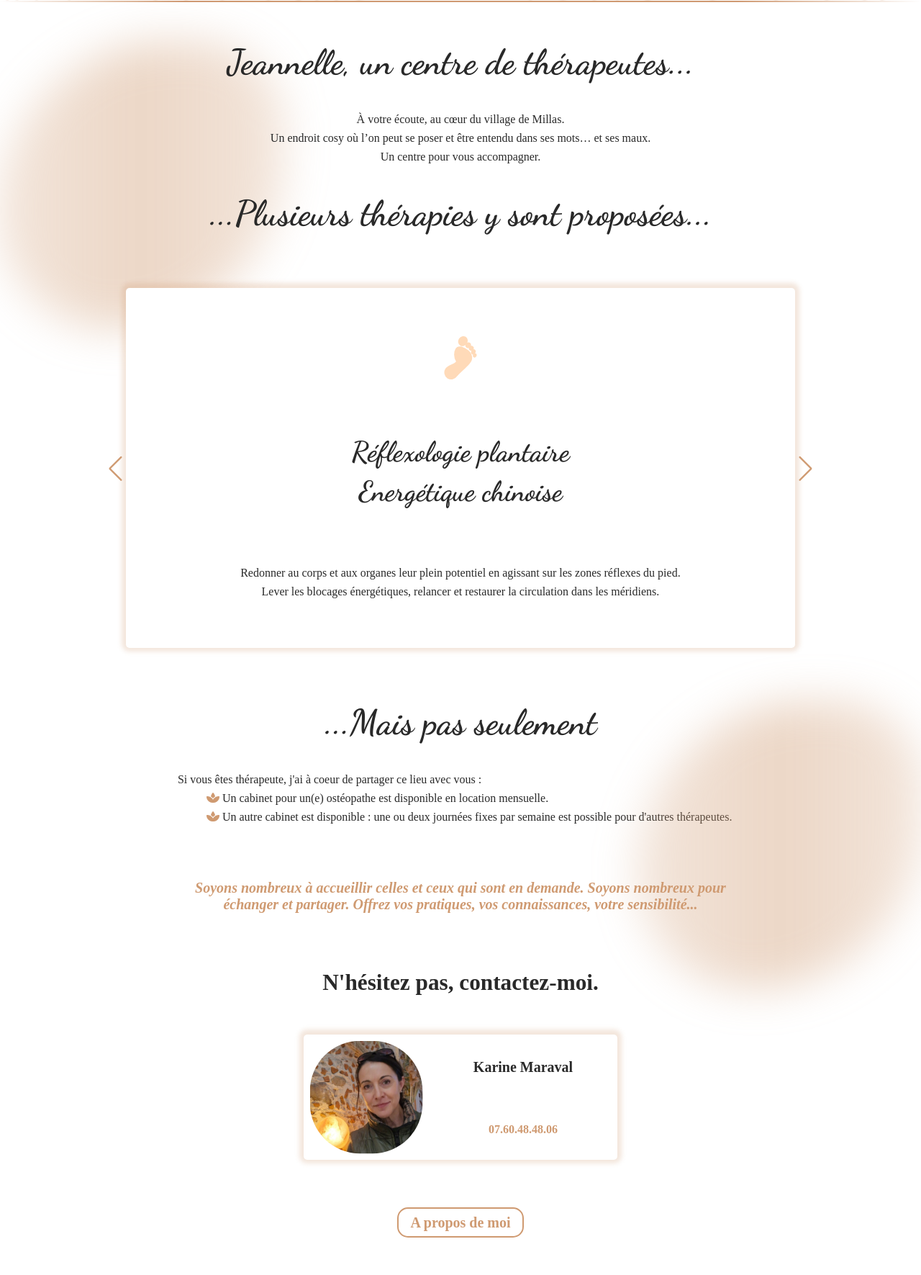
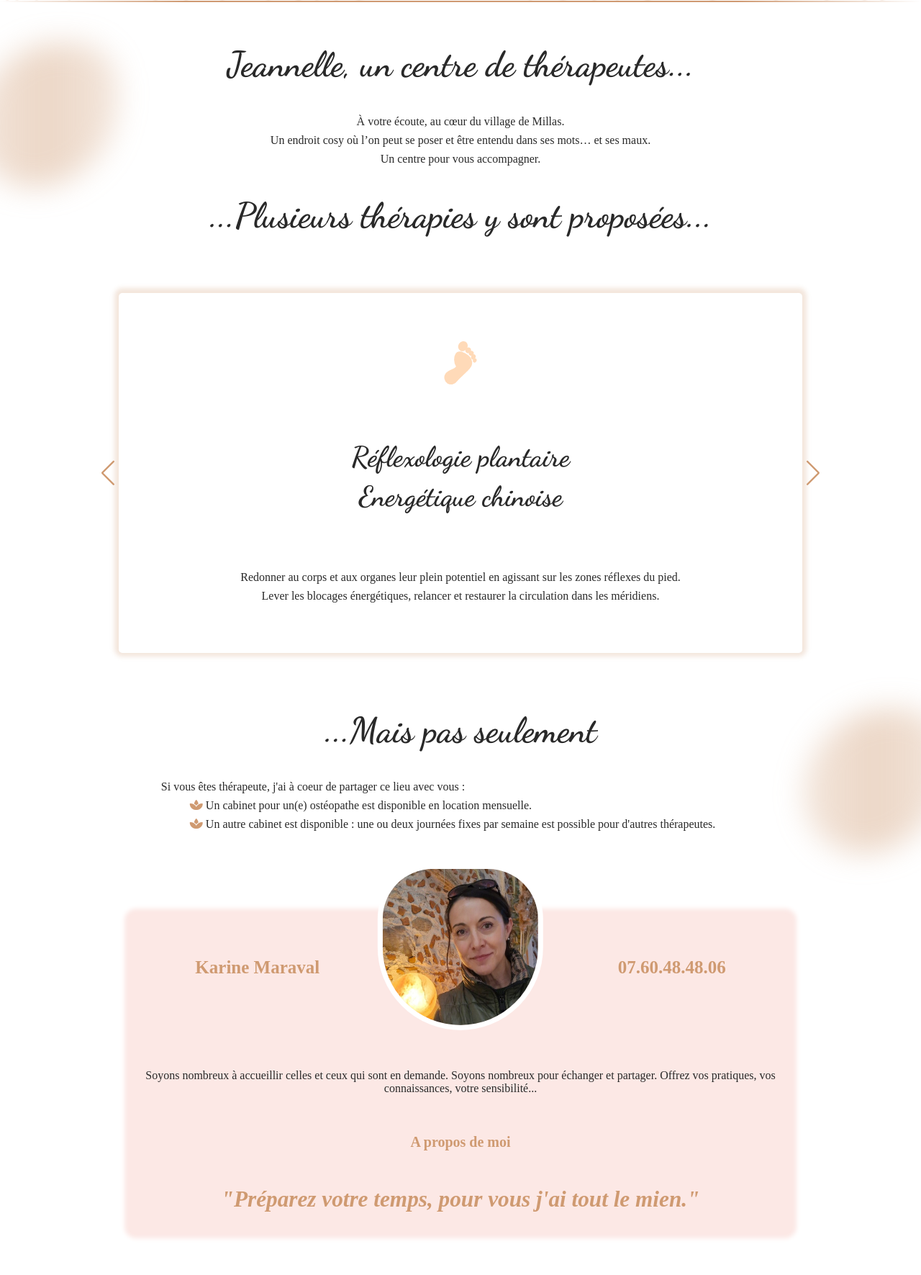
Before and after one commit to Nifrael/jeannelle-1, a PHP site: page / in a window 1280 px wide. Shown: the part 469-2240 px from the top of the page at 72% size. Run offline with PHP 8.4, Linux system fonts and the light colour scheme; some libraries are stand-ins or nearby versions; some web fonts are replaced.

Commit message:
Changement de design de la carte thérapeute

```diff
--- a/accueil.html
+++ b/accueil.html
@@ -158,25 +158,26 @@
                 journées fixes par semaine est possible pour d'autres
                 thérapeutes.</dd>
             </p>
-            <p>Soyons nombreux à accueillir celles et ceux qui sont en demande. Soyons nombreux pour échanger et
-              partager.
-              Offrez vos pratiques, vos connaissances, votre sensibilité...
-            </p>
+
           </div>
-          <h3>N'hésitez pas, contactez-moi.</h3>
+          <!-- <h3>N'hésitez pas, contactez-moi.</h3> -->
         </div>
       </div>
       <div class="therapist-card">
-        <h5>Karine Maraval</h5>
         <img src="assets/images/KM-avatar3.jpg" alt="" class="avatar">
-        <p>07.60.48.48.06</p>
+        <h4>Karine Maraval</h4>
+        <h4>07.60.48.48.06</h4>
+        <p>Soyons nombreux à accueillir celles et ceux qui sont en demande. Soyons nombreux pour échanger et
+          partager.
+          Offrez vos pratiques, vos connaissances, votre sensibilité...
+        </p>
+        <div class="button-container">
+          <a href="a-propos.html" class="button">A propos de moi</a>
+        </div>
+        <cite class="citation-home">
+          <h3>"Préparez votre temps, pour vous j'ai tout le mien."</h3>
+        </cite>
       </div>
-      <div class="button-container">
-        <a href="a-propos.html" class="button">A propos de moi</a>
-      </div>
-      <cite class="citation-home">
-        <h3>"Préparez votre temps, pour vous j'ai tout le mien."</h3>
-      </cite>
     </section>
   </main>
   <div class="photo-end"></div>
--- a/assets/css/accueil.css
+++ b/assets/css/accueil.css
@@ -130,8 +130,8 @@
 
 .blur-circle {
   position: absolute;
-  width: 400px;
-  height: 400px;
+  width: 200px;
+  height: 200px;
   background: linear-gradient(
     90deg,
     rgba(207, 154, 113, 0.25) 0%,
@@ -142,7 +142,7 @@
   border-top-right-radius: 30%;
   border-bottom-right-radius: 60%;
   border-bottom-left-radius: 40%;
-  filter: blur(30px);
+  filter: blur(20px);
 }
 
 .left {
@@ -203,6 +203,66 @@
 /* Carte du thérapeute */
 
 .therapist-card {
+  width: 80%;
+  margin: 10% auto 3% auto;
+  position: relative;
+  box-shadow: 0px -1px 6px 6px var(--main-color);
+  border-radius: 10px;
+  display: grid;
+  grid-template-columns: repeat(2, 1fr);
+  grid-template-rows: 150px 30px repeat(4, auto);
+  background-color: var(--main-color);
+}
+
+.therapist-card img {
+  position: absolute;
+  top: 0;
+  left: 50%;
+  width: 25%;
+  transform: translate(-50%, -30%);
+  border-top-left-radius: 40%;
+  border-top-right-radius: 40%;
+  border-bottom-left-radius: 60%;
+  border-bottom-right-radius: 60%;
+  border: white 7px solid;
+}
+
+.therapist-card h4:first-of-type {
+  grid-column: 1/2;
+  grid-row: 1/2;
+  align-self: center;
+  padding-left: 20%;
+  justify-self: left;
+  color: var(--important-color);
+}
+
+.therapist-card h4:nth-of-type(2) {
+  grid-column: 2/3;
+  grid-row: 1/2;
+  align-self: center;
+  padding-right: 20%;
+  justify-self: right;
+  color: var(--important-color);
+}
+
+.therapist-card .button-container {
+  grid-column: 1/3;
+  grid-row: 4/5;
+}
+
+.therapist-card p {
+  grid-column: 1/3;
+  grid-row: 3/4;
+  padding: 3% 2%;
+  text-align: center;
+}
+
+.therapist-card cite {
+  grid-column: 1/3;
+  grid-row: 5/6;
+}
+
+/* .therapist-card {
   width: 40%;
   margin: 2% auto;
   display: grid;
@@ -233,7 +293,7 @@
   grid-row: span 2;
   margin: auto;
   padding: 5%;
-}
+} */
 
 /* Fin de la carte du thérapeute */
 
@@ -353,7 +413,11 @@
   }
 
   .therapist-card {
-    width: 80%;
+    width: 85%;
     margin: 15% auto;
   }
+
+  .therapist-card img {
+    width: 50%;
+  }
 }
--- a/assets/css/components.css
+++ b/assets/css/components.css
@@ -77,7 +77,7 @@ nav li {
 
 section {
   max-width: 1200px;
-  width: 85%;
+  width: 90%;
   margin: 0 auto;
 }
 
@@ -106,25 +106,25 @@ section {
 
 .button-container {
   text-align: center;
-  margin: 7% auto;
+  margin: 2% auto;
 }
 
 .button {
   border-radius: 15px;
   text-decoration: none;
-  background-color: var(--white);
+  /* background-color: var(--white); */
   color: var(--important-color);
   font-weight: bolder;
   font-size: var(--h5);
   padding: 0.5rem 1rem;
-  border: 2px solid var(--important-color);
+  /* border: 2px solid var(--important-color); */
   transition: 0.7s ease-in-out;
 }
 
 .button:hover {
-  border: 2px solid var(--important-color);
-  background-color: var(--main-color);
-  color: var(--important-color);
+  /* border: 2px solid var(--important-color); */
+  background-color: var(--important-color);
+  color: var(--white);
   transition: 0.7s ease-in-out;
 }
 
@@ -222,7 +222,7 @@ footer a:hover {
   }
 
   section {
-    width: 100%;
+    width: 95%;
   }
 
   .text-container {
```
